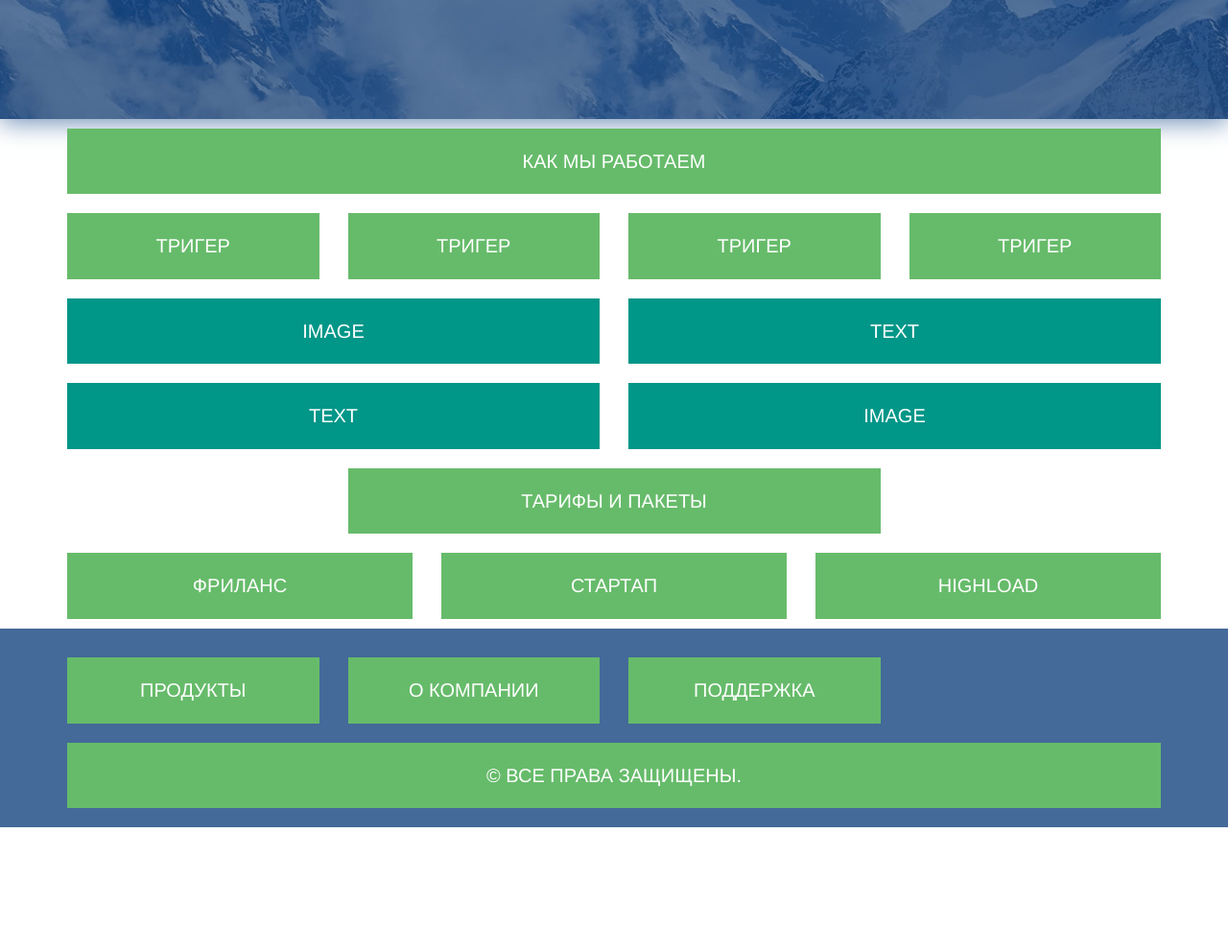
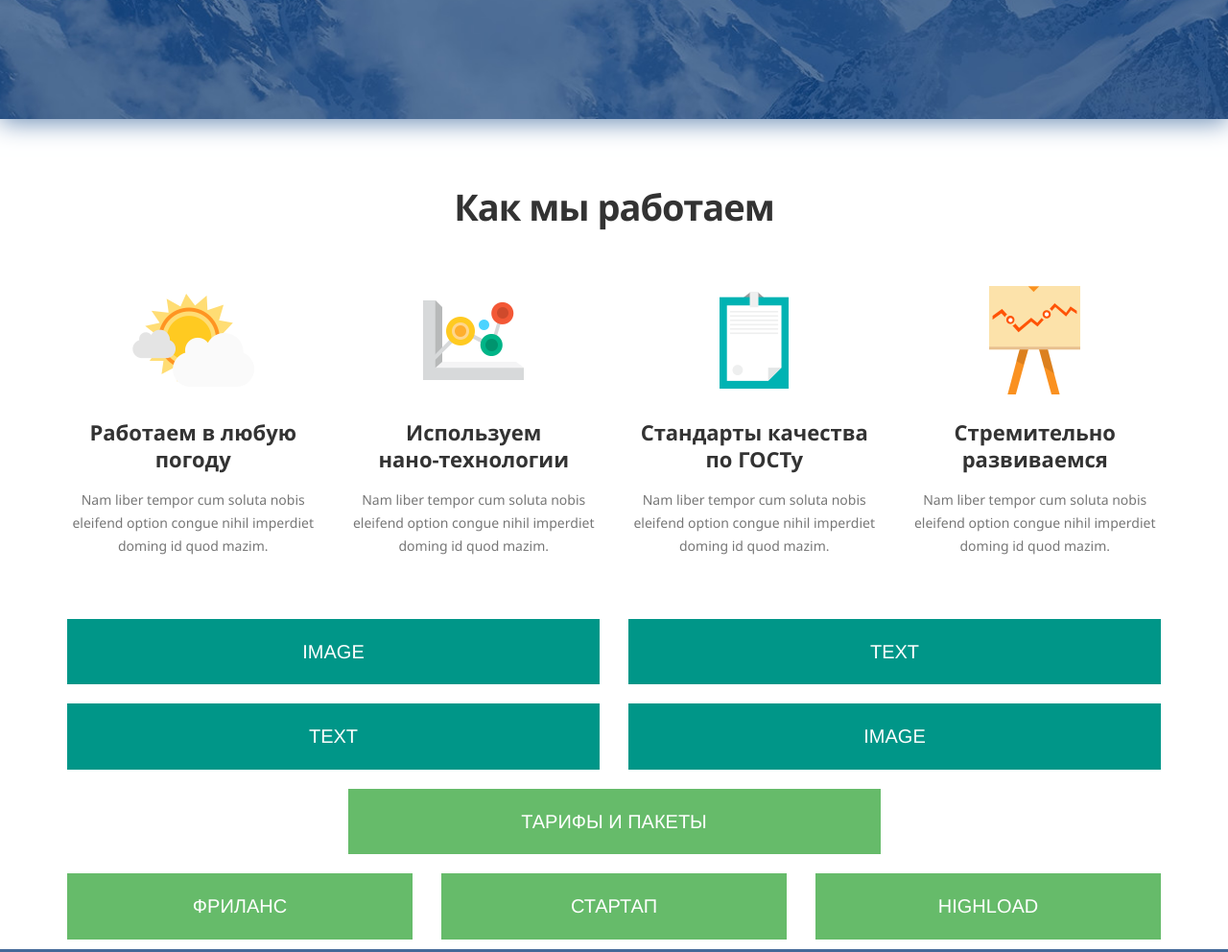
Before and after one commit to alexlionstudio/appolo, a plain HTML site: page index.html in a window 1280 px wide. Shown: the part 520-1512 px from the top of the page at 96% size. Before the commit the page ends 1392 px from the top, so only its background shows below. Drawn offline with Linux system fonts and the light colour scheme.

Commit message:
benefits_1

```diff
--- a/index.html
+++ b/index.html
@@ -133,25 +133,42 @@
     </div>
     <!-- Slider end  -->
     <!-- Content start -->
+    <div class="benefits">
         <div class="container">
             <!-- trigger start -->
             <div class="row">
                 <div class="col-xs-12">
-                <div class="block">Как мы работаем</div>
+                    <div class="benefits__heading">Как мы работаем</div>
                 </div>
             </div>
             <div class="row">
                 <div class="col-sm-6 col-lg-3">
-                <div class="block">Тригер</div>
+                    <div class="benefits__block">
+                        <div class="benefits__block-image"><div><img src="img/weather.png" alt="wether-image"></div></div>
+                        <div class="benefits__block-heading"><h3>Работаем в любую погоду</h3></div>
+                        <div class="benefits__block-text"><p>Nam liber tempor cum soluta nobis eleifend option congue nihil imperdiet doming id quod mazim.</p></div>
+                    </div>
                 </div>
                 <div class="col-sm-6 col-lg-3">
-                <div class="block">Тригер</div>
+                    <div class="benefits__block">
+                        <div class="benefits__block-image"><div><img src="img/graph.png" alt="wether-image"></div></div>
+                        <div class="benefits__block-heading"><h3>Используем<br>нано-технологии</h3></div>
+                        <div class="benefits__block-text"><p>Nam liber tempor cum soluta nobis eleifend option congue nihil imperdiet doming id quod mazim.</p></div>
+                    </div>
                 </div>
                 <div class="col-sm-6 col-lg-3">
-                <div class="block">Тригер</div>
+                    <div class="benefits__block">
+                        <div class="benefits__block-image"><div><img src="img/flipchart.png" alt="wether-image"></div></div>
+                        <div class="benefits__block-heading"><h3>Стандарты качества по ГОСТу</h3></div>
+                        <div class="benefits__block-text"><p>Nam liber tempor cum soluta nobis eleifend option congue nihil imperdiet doming id quod mazim.</p></div>
+                    </div>
                 </div>
                 <div class="col-sm-6 col-lg-3">
-                <div class="block">Тригер</div>
+                    <div class="benefits__block">
+                        <div class="benefits__block-image"><div><img src="img/presentation.png" alt="wether-image"></div></div>
+                        <div class="benefits__block-heading"><h3>Стремительно развиваемся</h3></div>
+                        <div class="benefits__block-text"><p>Nam liber tempor cum soluta nobis eleifend option congue nihil imperdiet doming id quod mazim.</p></div>
+                    </div>
                 </div>
             </div>
             <!-- trigger end -->
@@ -192,6 +209,7 @@
             </div>
             <!-- Cards ends -->
         </div>
+    </div>
     <!-- Content ends -->
     <!-- Footer start -->
     <div class="footer">
@@ -209,7 +227,7 @@
     		</div>
     		<div class="row">
     			<div class="col-xs-12">
-    				<div class="block">© Все права защищены.</div>
+    				<div class="block">© Все права защищены.<div>
     			</div>
     		</div>
     	</div>
--- a/less/helper/_base.less
+++ b/less/helper/_base.less
@@ -18,6 +18,9 @@
 	font-family: "Noto Sans";
 	font-weight: bold;
 }
+.noto-sans-regular{
+	font-family: "Noto Sans";
+}
 .Noto-serif{
 	font-family: "Noto Serif";
 }
--- a/less/main.less
+++ b/less/main.less
@@ -5,6 +5,7 @@
 @import url("section/_navigation.less");
 @import url("section/_slider.less");
 @import url("section/_top-slider-theme.less");
+@import url("section/_benefits.less");
 
 .block{
 	background: #66BB6A;
--- /dev/null
+++ b/less/section/_benefits.less
@@ -0,0 +1,60 @@
+.benefits__block{
+	text-align: center;
+	padding-bottom: 29px;
+	margin-bottom: 25px;
+}
+.benefits__heading{
+	margin: 42px 0px 37px;
+	font-size: 28px;
+	line-height: 38px;
+	text-align: center;
+	letter-spacing: -1px;
+	.noto-sans;
+	@media (min-width: 1200px){
+		margin: 67px 0px 59px;
+		font-size: 38px;
+		line-height: 48px;
+	}
+}
+.benefits__block-image{
+	height: 113px;
+	display: inline-table;
+	margin-bottom: 25px;
+	& div{
+		display: table-cell;
+		vertical-align: middle;
+		text-align: center;
+	}
+}
+.benefits__block-heading, .benefits__block-text{
+	display: block;
+	text-align: center;
+}
+.benefits__block-heading h3{
+	display: inline-block;
+	width: 192px;
+	padding: 0;
+	margin: 0 0 17px;
+	font-size: 18px;
+	line-height: 24px;
+	color: #333333;
+	.noto-sans;
+	@media (min-width: 1200px){
+		font-size: 22px;
+		line-height: 28px;
+		width: 100%;
+	}
+}
+.benefits__block-text p{
+	display: inline-block;
+	width: 263px;
+	padding: 0;
+	margin: 0;
+	font-size: 14px;
+	line-height: 24px;
+	color: #777777;
+	.noto-sans-regular;
+	@media (min-width: 1200px){
+		width: 100%;
+	}
+}
```
Also changed, not shown: css/main.css. Lines whose indentation alone changed are shown as unchanged.
